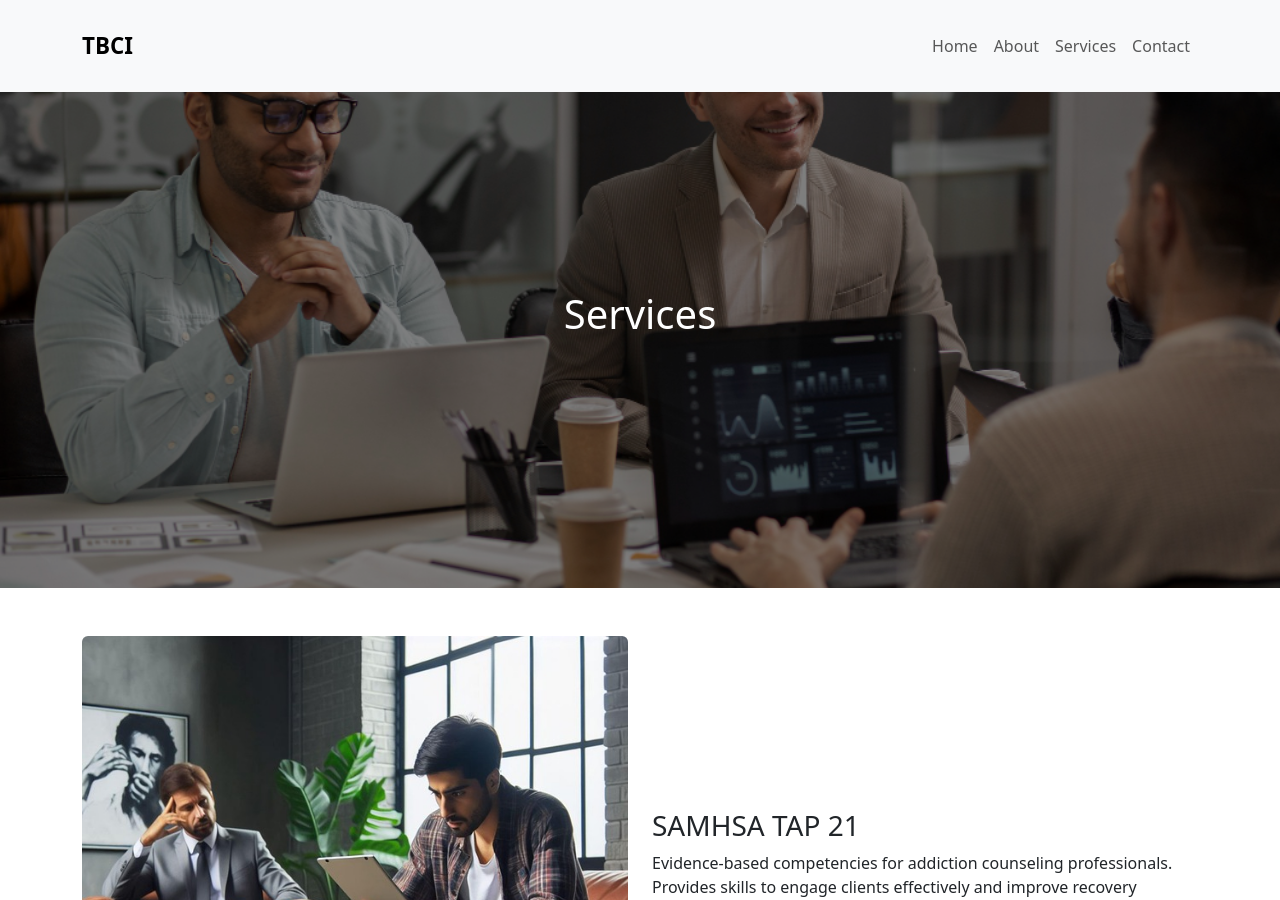
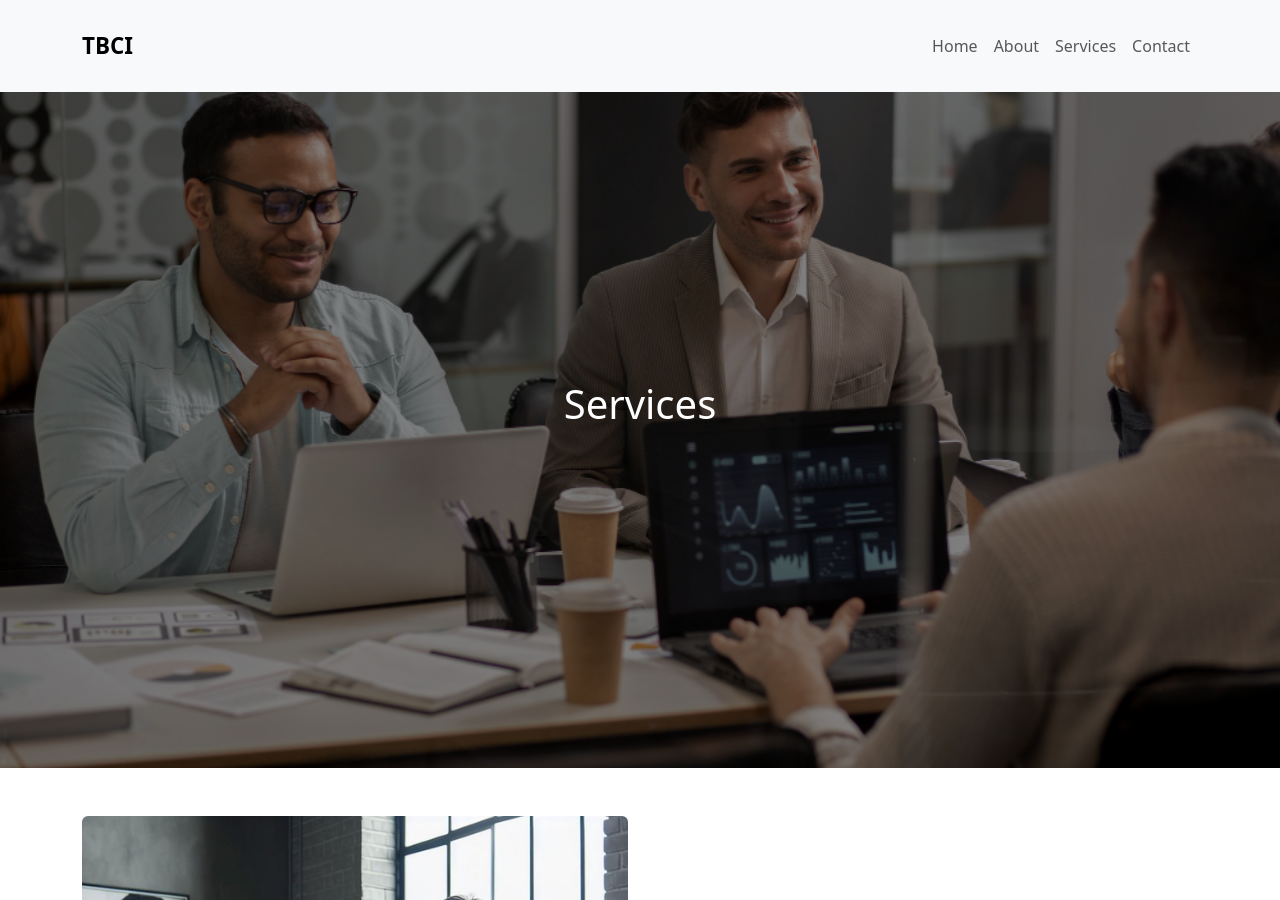
Before and after one commit to digitalsparkhq/Websiteforthurmanbrown, a Jekyll site: the page built from services.md, in a window 1280 px wide and 900 px high. Built offline with Jekyll 4.4.1, drawn with Linux system fonts in a browser that asks for light colours.

Commit message:
Update services.md

```diff
--- a/services.md
+++ b/services.md
@@ -4,7 +4,7 @@ title: Services
 ---
 
 <!-- Featured Image -->
-<section class="hero" style="background-image: url('{{ site.baseurl }}/assets/images/services-bg.jpg'); height: 60vh;">
+<section class="hero" style="background-image: url('{{ site.baseurl }}/assets/images/services-bg.jpg'); height: 80vh;">
   <div class="hero-overlay"></div>
   <div class="hero-content">
     <h1>Services</h1>
```
